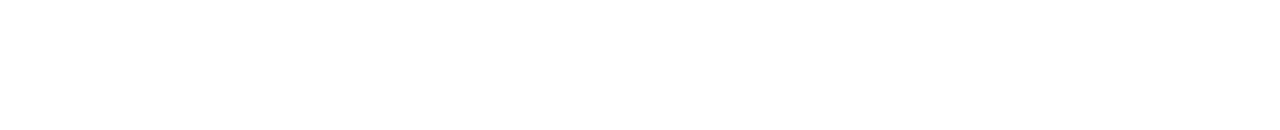
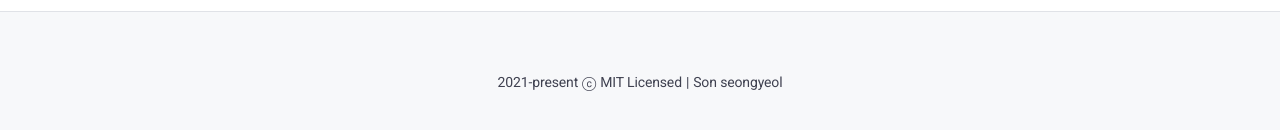
Before and after one commit to sonseong10/self-portfolio, a React (Create React App) app: page / in a window 1280 px wide. Shown: the part 3255-3385 px from the top of the page. Before the commit the page ends 3266 px from the top, so only its background shows below. Built offline with nearby package versions, Linux system fonts and the light colour scheme; no server answers; the database is empty.

Commit message:
🚧 Implement global footer

```diff
--- a/src/App.jsx
+++ b/src/App.jsx
@@ -8,6 +8,7 @@
 import Promotion from "./components/promotion/promotion";
 import Artwork from "./components/artwork/artwork";
 import About from "./components/about/about";
+import GlobalFooter from "./components/global-footer/global-footer";
 
 function App({ fetchItem }) {
   const [skills, setSkills] = useState([]);
@@ -55,6 +56,9 @@
           <Artwork artwork={artwork} />
           <About />
         </Layout.Main>
+        <Layout.Footer>
+          <GlobalFooter />
+        </Layout.Footer>
       </div>
       <Global styles={globalStyle} />
     </>
--- a/src/components/common/layout.jsx
+++ b/src/components/common/layout.jsx
@@ -22,8 +22,17 @@
   return <main css={container}>{children}</main>;
 };
 
+const Footer = ({ children }) => {
+  return (
+    <footer css={globalFooter}>
+      <div css={container}>{children}</div>
+    </footer>
+  );
+};
+
 Layout.Header = Header;
 Layout.Main = Main;
+Layout.Footer = Footer;
 
 const container = css`
   padding: 0 10px;
@@ -45,3 +54,8 @@
   border-bottom: 1px solid ${palette.gray[500]};
   z-index: ${gnbLevel};
 `;
+
+const globalFooter = css`
+  background-color: ${palette.gray[600]};
+  border-top: 1px solid ${palette.gray[500]};
+`;
--- /dev/null
+++ b/src/components/global-footer/global-footer.jsx
@@ -0,0 +1,95 @@
+import React from "react";
+import { css } from "@emotion/react";
+import palette from "../../assets/styles/constants/palette";
+import typography from "../../assets/styles/constants/typograpy";
+import media from "../../assets/styles/constants/media";
+
+const GlobalFooter = () => {
+  return (
+    <dl css={fottorList}>
+      <div css={listItem} className="period">
+        <dt className="sr-only">Period</dt>
+        <dd>2021-present</dd>
+      </div>
+
+      <div css={listItem} className="license">
+        <dt className="sr-only">License</dt>
+        <dd>
+          <a
+            href="https://opensource.org/licenses/MIT"
+            target="_blank"
+            rel="noopener noreferrer"
+          >
+            MIT Licensed
+          </a>
+        </dd>
+      </div>
+
+      <div css={listItem} className="author">
+        <dt className="sr-only">Author</dt>
+        <dd>
+          <address>
+            <a
+              href="https://github.com/sonseong10"
+              target="_blank"
+              rel="noopener noreferrer"
+            >
+              Son seongyeol
+            </a>
+          </address>
+        </dd>
+      </div>
+    </dl>
+  );
+};
+
+export default GlobalFooter;
+
+const fottorList = css`
+  display: flex;
+  justify-content: center;
+  align-items: center;
+  margin: 0;
+  height: 140px;
+`;
+
+const listItem = css`
+  display: flex;
+  justify-content: center;
+  align-items: center;
+  ${typography.small}
+  color: ${palette.gray[200]};
+
+  dd {
+    margin-left: 0px;
+
+    a {
+      color: ${palette.gray[200]};
+      text-decoration: none;
+
+      &:active {
+        opacity: 0.6;
+      }
+
+      ${media.desktop} {
+        &:hover {
+          opacity: 0.6;
+        }
+      }
+    }
+
+    address {
+      font-style: normal;
+    }
+  }
+
+  &.license::after {
+    content: "|";
+    margin: 0 4px;
+  }
+
+  &.period::after {
+    content: "ⓒ";
+    margin: 0 4px;
+  }
+`;
```
